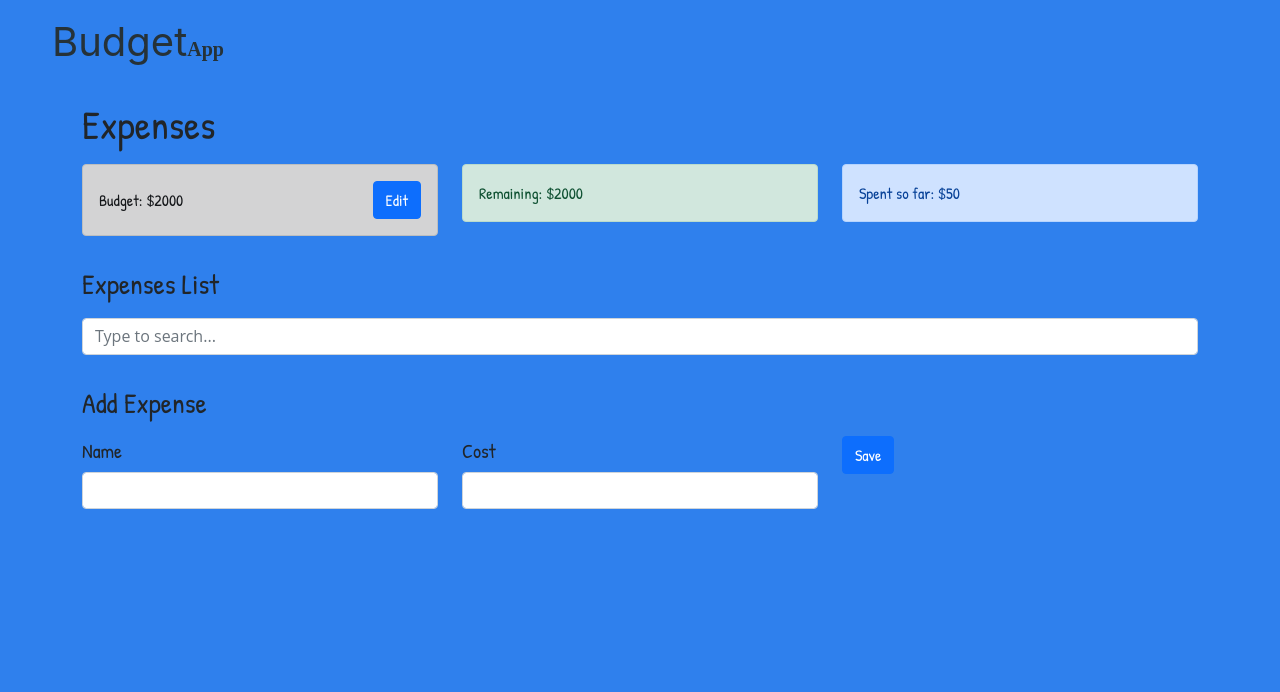
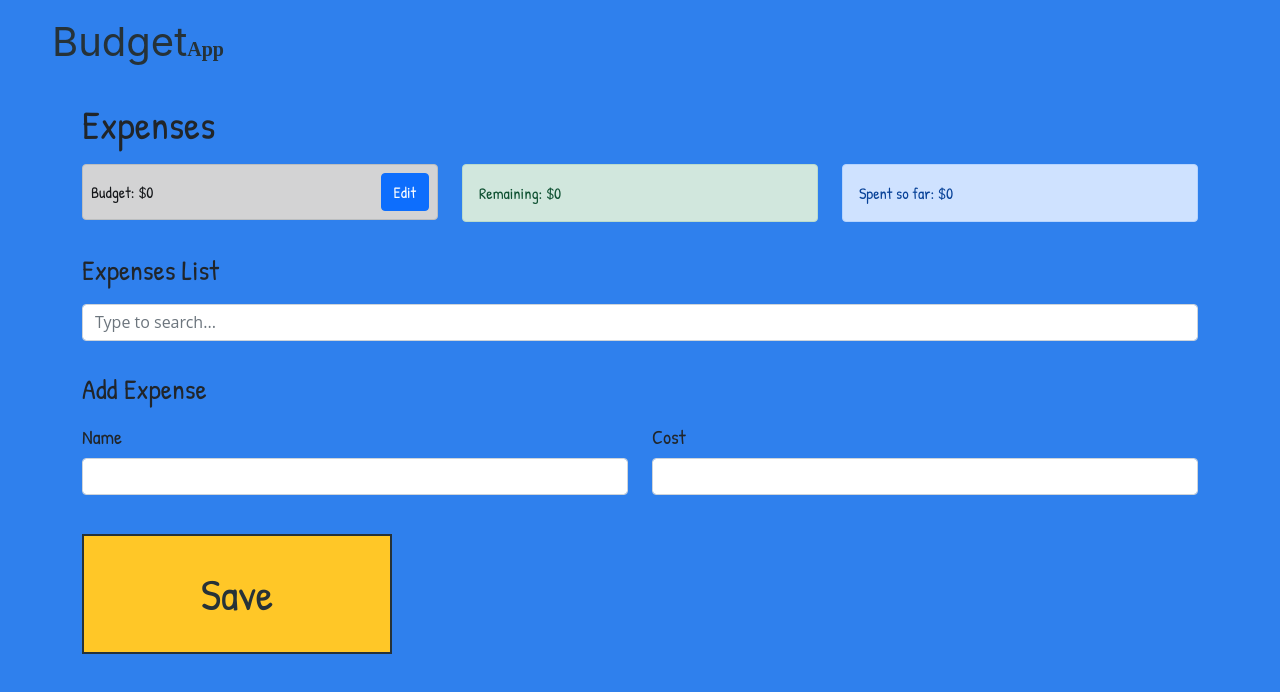
Before and after one commit to irinagetman1973/CS203-Budget-App, a React (Create React App) app: page /Expenses in a window 1280 px wide. Shown: the top 692 px of the page. Built offline with nearby package versions, Linux system fonts and the light colour scheme.

Commit message:
Changed Expenses button

```diff
--- a/src/App.js
+++ b/src/App.js
@@ -25,10 +25,7 @@ function App() {
           <Route path='/log-in' element={<Login />} />
           <Route path='/dashboard' element={<Dashboard />} />
           <Route path='/expenses' element={<Expenses />} />
-
-          <Route path='/income' element=   {<Income/>} />
-
-
+          <Route path='/income' element={<Income />} />
         </Routes>
       </Router>
     </>
--- a/src/components/AddExpense.js
+++ b/src/components/AddExpense.js
@@ -53,10 +53,12 @@ export const AddExpense = () => {
                         onChange={(event) => setCost(event.target.value)}
                     />
                 </div>
-                <div className='col-sm'>
-                    <button type='submit' className='btn btn-primary'>
-                        Save
-                    </button>
+                <div className='row mt-2'>
+                    <div className='col-sm'>
+                        <button type='submit' className='sign-btn'>
+                            Save
+                        </button>
+                    </div>
                 </div>
             </div>
         </form>
--- a/src/components/Budget.js
+++ b/src/components/Budget.js
@@ -23,15 +23,13 @@ export const Budget = () => {
     }
 
     return (
-        <div className='alert alert-dark p-3 d-flex align-items-center justify-content-between'>
+        <div className='alert alert-dark p-2 d-flex align-items-center justify-content-between'>
             {isEditing ? (
                 <EditBudget handleSaveClick={handleSaveClick} budget={budget} />
             ) : (
                 <ViewBudget handleEditClick={handleEditClick} budget={budget} />
             )
             }
-            {/* <span>Budget: ${budget} </span> */}
-
         </div>
     )
 }
--- a/src/components/DashboardPageLayout.js
+++ b/src/components/DashboardPageLayout.js
@@ -49,6 +49,7 @@ export const DashboardPageLayout = () => {
                         </div>
                     </div>
                 </div>
+                {/*Brittany */ }
                 <div className="budget-section">
                     <div className="budget-section-wrap">
                         <h2 className='mt-3'>Choose your tool</h2>
@@ -60,7 +61,6 @@ export const DashboardPageLayout = () => {
                                 <Routes>
                                     <Route path="/Expenses" element={<Expenses />} />
                                 </Routes>
-
                                 <button className='sign-btn col-sm' onClick={navigateToIncome}>
                                     Income
                                 </button>
@@ -71,6 +71,7 @@ export const DashboardPageLayout = () => {
                         </div>
                     </div>
                 </div>
+                {/*Brittany */ }
             </div>
 
         </>
--- a/src/ExpenseTotal.js
+++ b/src/components/ExpenseTotal.js
@@ -1,16 +1,16 @@
 import React, { useContext } from 'react';
-import { AppContext } from './components/context/AppContext';
+import { AppContext } from './context/AppContext';
 
 export const ExpenseTotal = () => {
     const { expenses } = useContext(AppContext)
 
-    const totalExpenses = expenses.reduce((total, item)=>{
+    const total = expenses.reduce((total, item)=>{
         return (total += item.cost)
     }, 0)
 
     return (
         <div className='alert alert-primary'>
-            <span>Spent so far: $50</span>
+            <span>Spent so far: ${total}</span>
         </div>
     )
 }
--- a/src/components/Expenses.js
+++ b/src/components/Expenses.js
@@ -5,7 +5,7 @@ import 'bootstrap/dist/css/bootstrap.min.css';
 import { Budget } from './Budget';
 import { Remaining } from './Remaining';
 import { AddExpense } from './AddExpense';
-import ExpenseTotal from '../ExpenseTotal';
+import { ExpenseTotal } from './ExpenseTotal';
 import { ExpenseList } from './ExpenseList';
 import { AppProvider } from './context/AppContext';
 
--- a/src/components/Remaining.js
+++ b/src/components/Remaining.js
@@ -5,13 +5,13 @@ export const Remaining = () => {
     const { expenses, budget } = useContext(AppContext)
 
     const totalExpenses = expenses.reduce((total, item) => {
-        return (total += item.cost)
+        return (total = total + item.cost)
     }, 0)
 
-    const alretType = totalExpenses > budget ? 'alert-danger' : 'alert-success'
+    const alertType = totalExpenses > budget ? 'alert-danger' : 'alert-success'
 
     return (
-        <div className={`alert ${alretType}`}>
+        <div className={`alert ${alertType}`}>
             <span>Remaining: ${budget - totalExpenses}</span>
         </div>
     )
--- a/src/components/context/AppContext.js
+++ b/src/components/context/AppContext.js
@@ -15,13 +15,18 @@ const AppReducer = (state, action) => {
 					(expense) => expense.id !== action.payload
 				),
 			}
+		case 'SET_BUDGET':
+			return {
+				...state,
+				budget: action.payload,
+			};
 		default:
 			return state;
 	}
 }
 
 const initialState = {
-	budget: 2000,
+	budget: 0,
 	expenses: [],
 }
 
```
Also changed, not shown: src/components/Expenses.css (deleted). Lines whose indentation alone changed are shown as unchanged.
